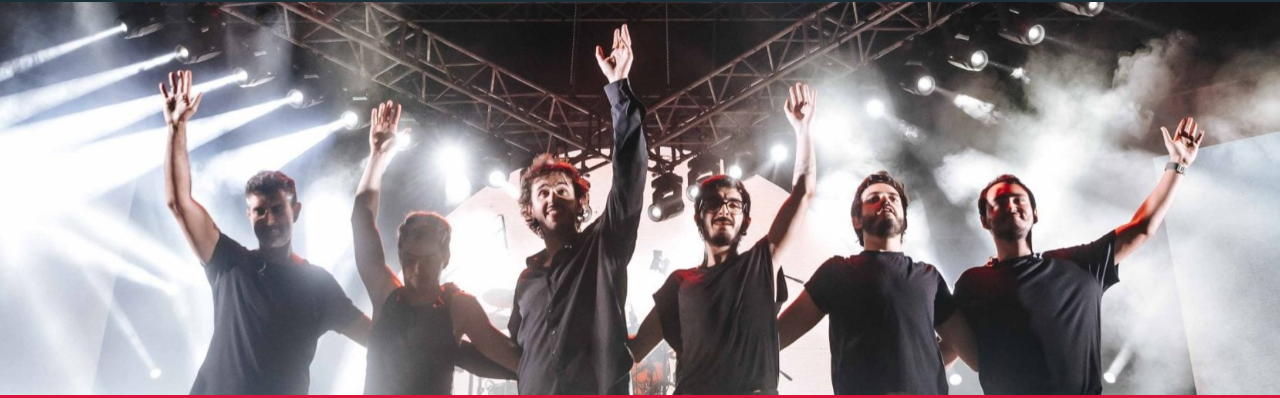
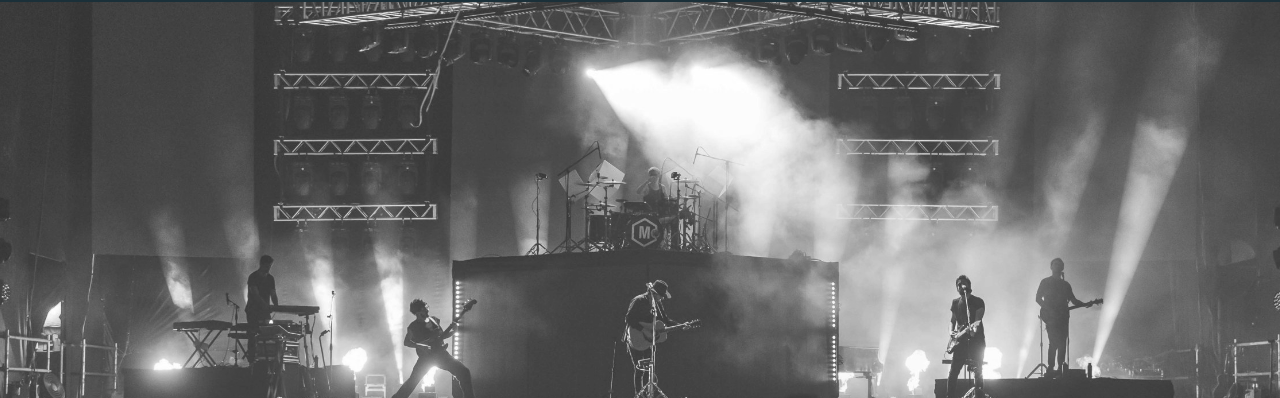
Before and after one commit to Alexis0816/enaMORATe, a plain HTML site: page pages/musica_5.html in a window 1280 px wide. Shown: the part 111-509 px from the top of the page. Drawn offline with Linux system fonts and the light colour scheme.

Commit message:
Update: música (slide)

```diff
--- a/css/main.css
+++ b/css/main.css
@@ -1300,7 +1300,6 @@ footer{
 
 /* mq escritorio */
 @media screen and (min-width: 1024px){
-
     #iconoMundo{
         height: 4.25rem;
     }
@@ -1657,6 +1656,70 @@ footer{
 
 
 /* MÚSICA */
+
+.slider{
+    display: flex;
+    flex-flow: column nowrap;
+    justify-content: center;
+    justify-items: center;
+
+    width: auto;
+    height: 300px;
+    overflow: hidden;
+}
+
+.slider ul{
+    display: flex;
+    animation: cambio 14s infinite alternate linear;
+    width: 400%;
+    height: auto;
+}
+
+.slider li{
+    width: 100%;
+    list-style: none;
+}
+
+.slider img{
+    width: 100%;
+    height: 100%;
+    object-fit: cover;
+    opacity: .8;
+    filter: grayscale();
+    transition: 0.4s;
+}
+
+
+.slider img:hover{
+    transform: scale(1.1);
+    opacity: 2;
+    filter: contrast(125%);
+    transition: 0.5s;
+    cursor: grab;
+}
+
+
+/* Animación prolongada de presentación Música */
+@keyframes cambio{
+    0%{margin-left: 0;}
+    20%{margin-left: 0;}
+
+    25%{margin-left: -100%;}
+    45%{margin-left: -100%;}
+
+    50%{margin-left: -200%;}
+    70%{margin-left: -200%;}
+
+    75%{margin-left: -300%;}
+    100%{margin-left: -300%;}
+}
+
+/* Escondemos el slide en la versión mobile */
+.slider{
+    display: none;
+}
+/* ---------------------------------------- */
+
 .blockPadreM{
     display: flex;
     flex-flow: column nowrap;
@@ -1789,6 +1852,10 @@ footer{
 
 /* mq tablet */
 @media screen and (min-width: 750px){
+    .slider{
+        display: flex;
+    }
+
     /* Contenedor imagen de cada disco */
     .blockHijoM .imageBlock{
         width: 10rem;
@@ -1807,6 +1874,10 @@ footer{
 
 /* mq escritorio 1*/
 @media screen and (min-width: 1024px){
+    .slider{
+        height: 525px;
+    }
+
     .blockPadreM{
         padding-top: 0.5rem;
         padding-bottom: 3rem;
--- a/pages/musica_5.html
+++ b/pages/musica_5.html
@@ -40,8 +40,24 @@
         </header>
 
         <main class="main">
-            <div class="imgMain">
-                <img src="../img/concierto_main.jpg" alt="MORAT/Conciertos">
+            <div class="slider">
+                <ul>
+                    <li>
+                        <img src="../img/sobre_el_amor_y_sus_efectos_secundarios.jpg" alt="Disco 1">
+                    </li>
+
+                    <li>
+                        <img src="../img/morat_concierto2.jpg" alt="Disco 2">
+                    </li>
+
+                    <li>
+                        <img src="../img/adv_pruebita.jpg" alt="Disco 3">
+                    </li>
+
+                    <li>
+                        <img src="https://www.universalmusic.com.co/files/2022/11/Morat-prensa-22_0129-scaled.jpg" alt="Disco 4">
+                    </li>
+                </ul>
             </div>
 
             <div class="titulo">
```
Also changed, not shown: img/a_donde_vamos.jpg (added), img/advV2 (1).jpg (added), img/adv_pruebita.jpg (added), img/balas_perdidas.jpg (added), img/disco4_O.jpg (added), img/si_ayer_fuera_hoy.jpg (added), img/sobre_el_amor_y_sus_efectos_secundarios.jpg (added).
